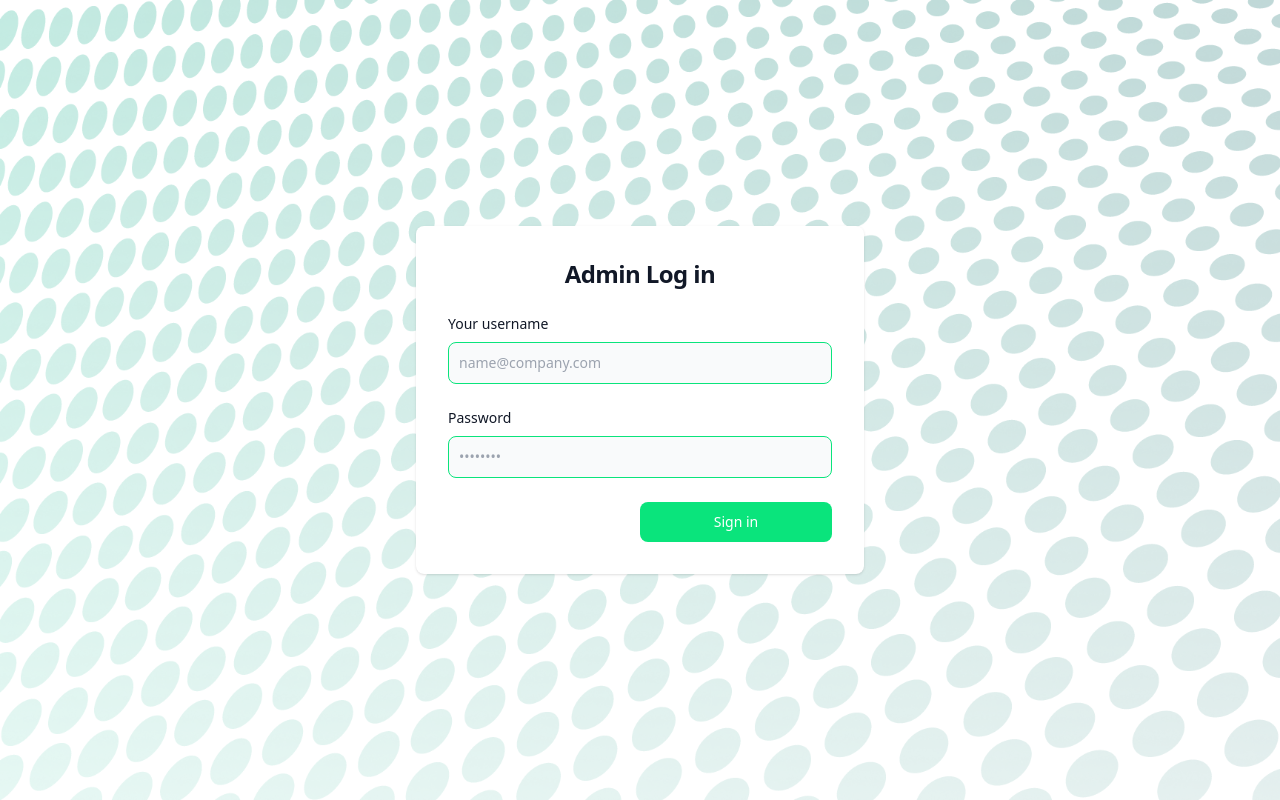
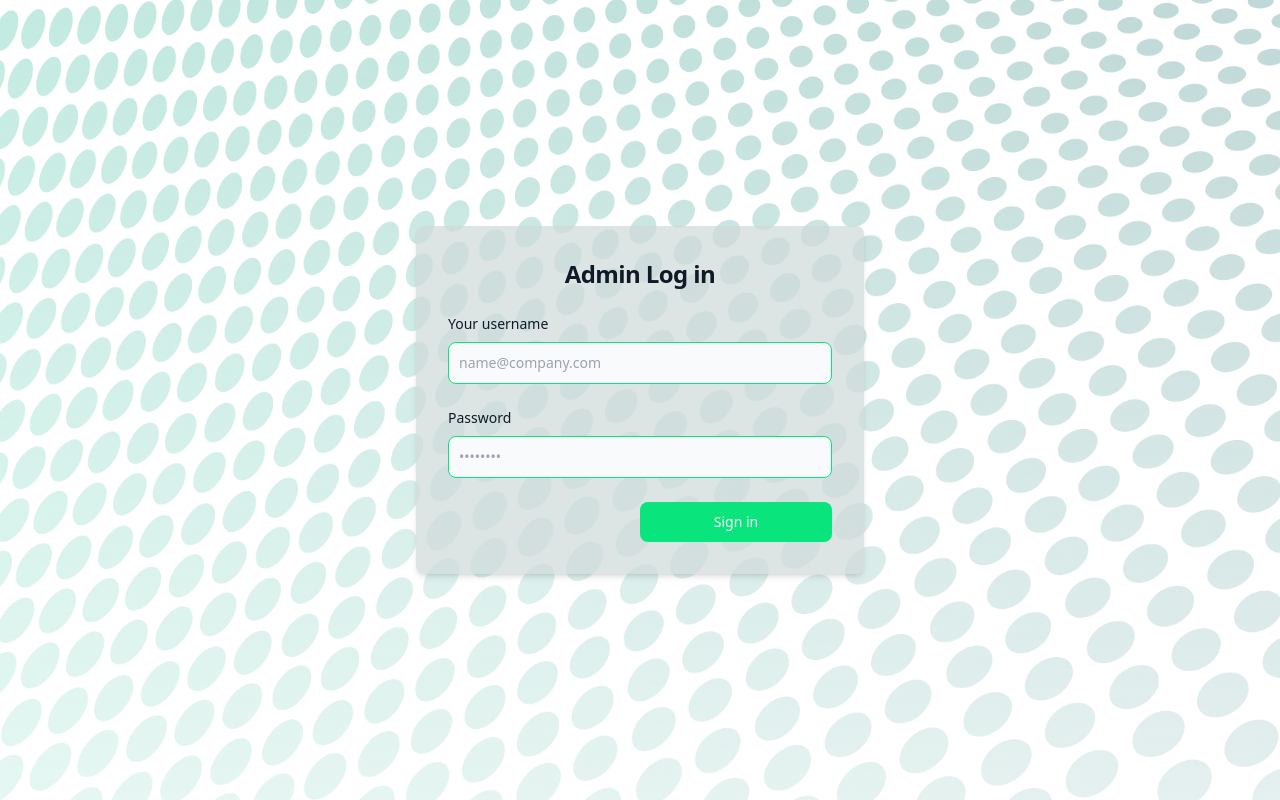
Before and after one commit to angov-vangel/hakaton, a Next.js app: page /login in a window 1280 px wide. Built offline with nearby package versions, Linux system fonts and the light colour scheme.

Commit message:
change in login-background

```diff
--- a/components/LoginForm.tsx
+++ b/components/LoginForm.tsx
@@ -49,9 +49,9 @@ export const LoginForm = () => {
   return (
     <section className="">
       <div className="flex flex-col items-center justify-center px-6 py-8 mx-auto md:h-screen lg:py-0 ">
-        <div className="w-full bg-white rounded-lg shadow sm:max-w-md xl:p-0 ">
+        <div className="w-full bg-white rounded-lg sm:max-w-md xl:p-0 element2 shadow-md">
           <div className="p-6 space-y-4 md:space-y-6 sm:p-8 ">
-            <h1 className="text-xl  text-center font-bold leading-tight tracking-tight text-gray-900 md:text-2xl backdrop-blur-xl">
+            <h1 className="text-xl  text-center font-bold leading-tight tracking-tight text-gray-900 md:text-2xl">
               Admin Log in
             </h1>
             <form
--- a/styles/globals.css
+++ b/styles/globals.css
@@ -11,3 +11,6 @@
 .element {
   background-color: rgba(128, 128, 128, 0.7);
 }
+.element2 {
+  background-color: rgba(207, 219, 219, 0.733);
+}
```
